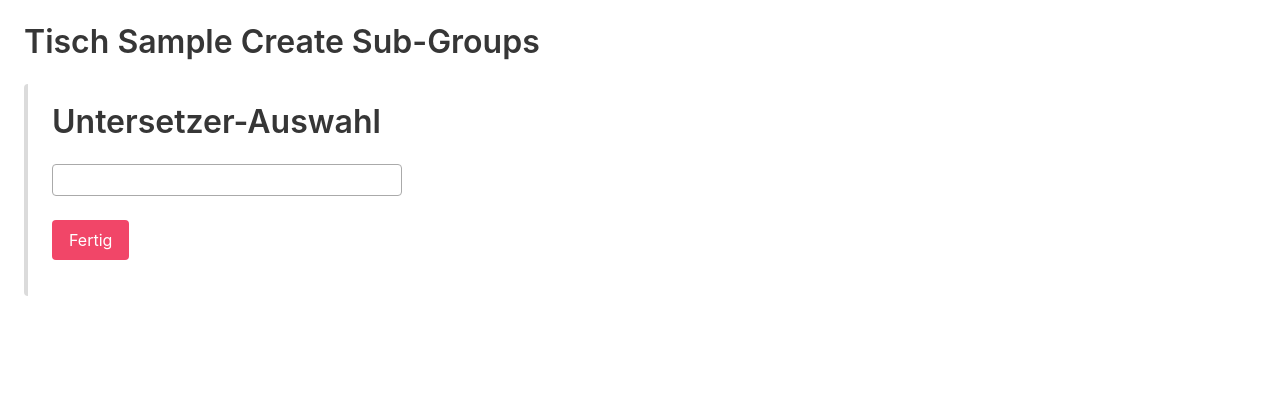
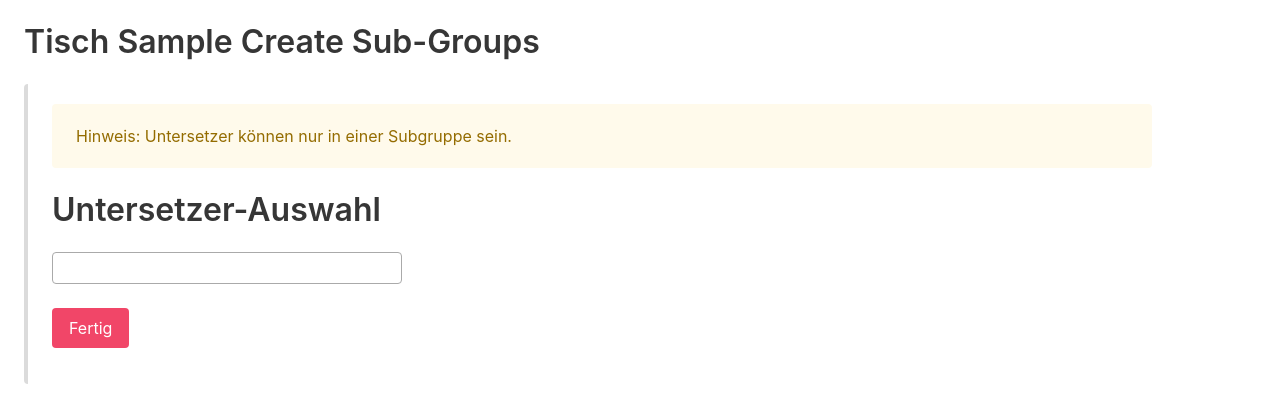
Before and after one commit to ewieenzoes/SmartCoasterServer, a Django app: a page that uses templates/subGroups.html in a window 1280 px wide. Shown: the top 420 px of the page. Run offline with Django 4.2, Linux system fonts and the light colour scheme; tables that the repository leaves empty hold one stand-in row (values such as "Sample post"); some libraries are stand-ins or nearby versions.

Commit message:
Fix-Subgroups

```diff
--- a/templates/subGroups.html
+++ b/templates/subGroups.html
@@ -34,7 +34,9 @@
     <div>
         <h1 class="title">Tisch {{ tableId }} Create Sub-Groups</h1>
     <div class="message-body">
-
+    <div class="notification is-warning is-light">
+        Hinweis: Untersetzer können nur in einer Subgruppe sein.
+</div>
 
                                 <form @submit.prevent="">
                                 <h1 class="title">Untersetzer-Auswahl</h1>
--- a/untersetzerBroker/views.py
+++ b/untersetzerBroker/views.py
@@ -277,7 +277,8 @@ def groupOrder(request, identifier):
 
 def createSubGroup(request, identifier):
     sbCoasters = request.POST.getlist('coasters[]')
-    b = tempCoasterGroup.objects.create(table_id=identifier)
+    t = Table.objects.filter(id=identifier)
+    b = tempCoasterGroup.objects.create(table=t[0])
     for coaster in sbCoasters:
         b.coasters.add(coaster)
 
```
